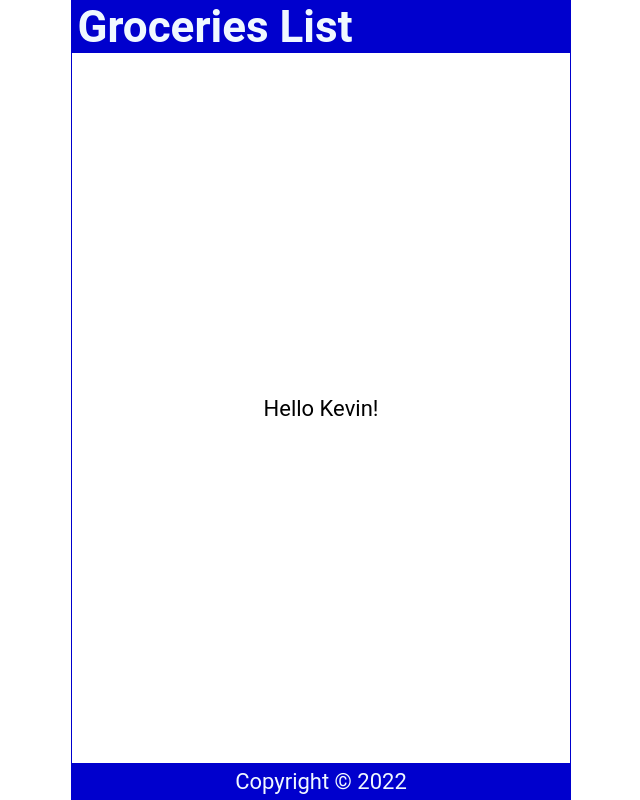
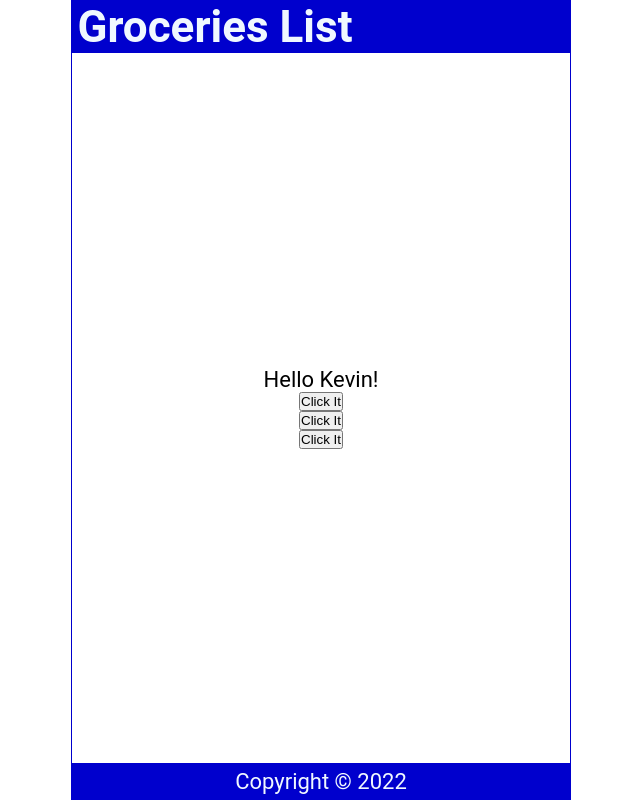
Before and after one commit to jdvramos/learning_react, a React (Create React App) app: page / in a window 1280 px wide. Shown: the whole page, without its empty margins (319-959 px from the left). Built offline with nearby package versions, Linux system fonts and the light colour scheme.

Commit message:
chapter 5 done

```diff
--- a/src/Content.js
+++ b/src/Content.js
@@ -4,9 +4,25 @@ const Content = () => {
     const int = Math.floor(Math.random() * 3);
     return names[int];
   };
+
+  const handleClick = () => {
+    console.log("You clicked it");
+  };
+
+  const handleClick2 = (name) => {
+    console.log(`${name} was clicked`);
+  };
+
+  const handleClick3 = (e) => {
+    console.log(e.target.innerText);
+  };
+
   return (
     <main>
-      <p>Hello {handleNameChange()}!</p>
+      <p onDoubleClick={handleClick}>Hello {handleNameChange()}!</p>
+      <button onClick={handleClick}>Click It</button>
+      <button onClick={() => handleClick2("Dave")}>Click It</button>
+      <button onClick={(e) => handleClick3(e)}>Click It</button>
     </main>
   );
 };
```
